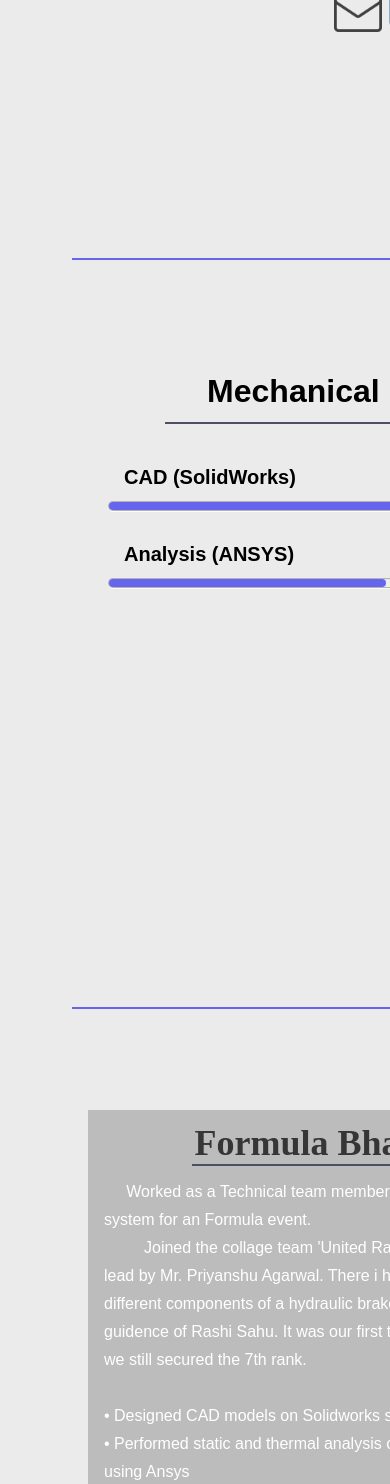
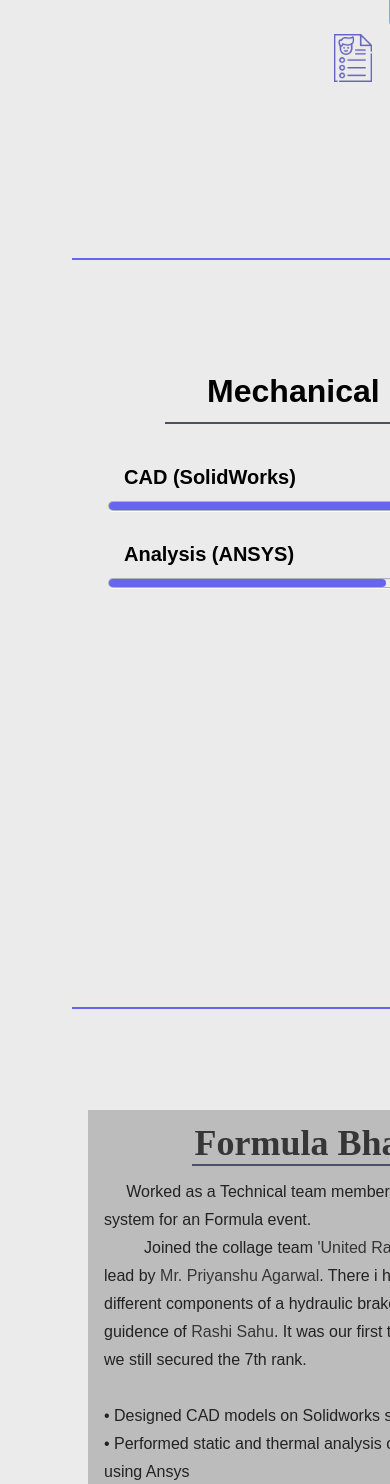
Before and after one commit to dewanganbhavesh/Portfolio_website, a plain HTML site: page index.html in a window 390 px wide. Shown: the part 516-2000 px from the top of the page. Drawn offline with Linux system fonts and the light colour scheme.

Commit message:
resume for responsive design

```diff
--- a/index.css
+++ b/index.css
@@ -119,6 +119,10 @@ a{
 #right-bar ul li a img:hover{
     /* background-color: red; */
     filter: contrast(1);
+}
+
+#right_resume{
+    display: none;
 }
 
 
@@ -883,16 +887,7 @@ footer a:hover{
     #centre{
         width: 91rem;
     }
-    .exp_bg div h4{
-        color: white;
-    }
-    .exp_bg div h4 a{
-        color: white;
-    }
-    .extra_text{
-        color: white;
-    }
-    #student_detaill{
-        top: 38rem;
+    #right_resume{
+        display: block;
     }
 }
--- a/index.html
+++ b/index.html
@@ -165,6 +165,7 @@
                         <li><a class="small_icons" href="https://in.linkedin.com/in/bhavesh-dewangan-9455661b8?trk=people-guest_people_search-card" target="_blank"><img src="linkedin.png" alt="Error loading the image"></a></li>
                         <li><a class="small_icons" href="https://www.instagram.com/_dewanganbhavesh/" target="_blank"><img src="instagram.png" alt="Error loading the image"></a></li>
                         <li><a class="small_icons" href="mailto:dewanganbhavesh0903@gmail.com" target="_blank"><img src="email.png" alt="Error loading the image"></a></li>
+                       <li><a class="small_icons" id="right_resume" href="Dewangan_Bhavesh_Resume.pdf" download="Dewangan_Bhavesh_Resume.pdf"><img src="resume_blue.png" alt="Error loading the image"></a></li>
                     </ul>
                 </div>
             </section>
```
